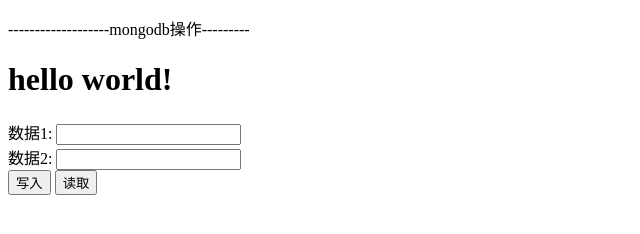
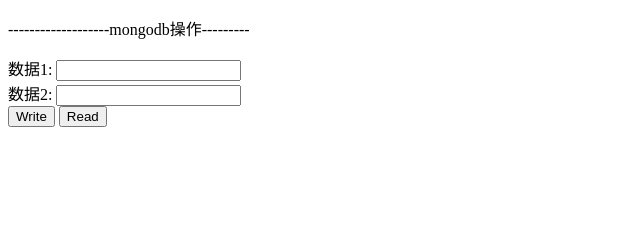
Before and after one commit to zxpzxpzxpzxpzxp/NodejsMongodbLog, a website: page public/index.html in a window 1280 px wide. Shown: the whole page, without its empty margins (0-640 px from the left). Drawn offline with Linux system fonts and the light colour scheme.

```diff
--- a/public/index.html
+++ b/public/index.html
@@ -8,12 +8,11 @@
 </head>
 <body>
     <p>-------------------mongodb操作---------</p>
-    <h1>hello world!</h1>
     <form name="myForm" action="/input" method="get">
         数据1: <input type="text" name="first"><br>
         数据2: <input type="text" name="second"><br>
-        <input type="submit" name="submit1" value="写入">
-        <input type="submit" name="submit1" value="读取">
+        <input type="submit" name="submit1" value="Write">
+        <input type="submit" name="submit1" value="Read">
     </form>
 
 </body>
```
